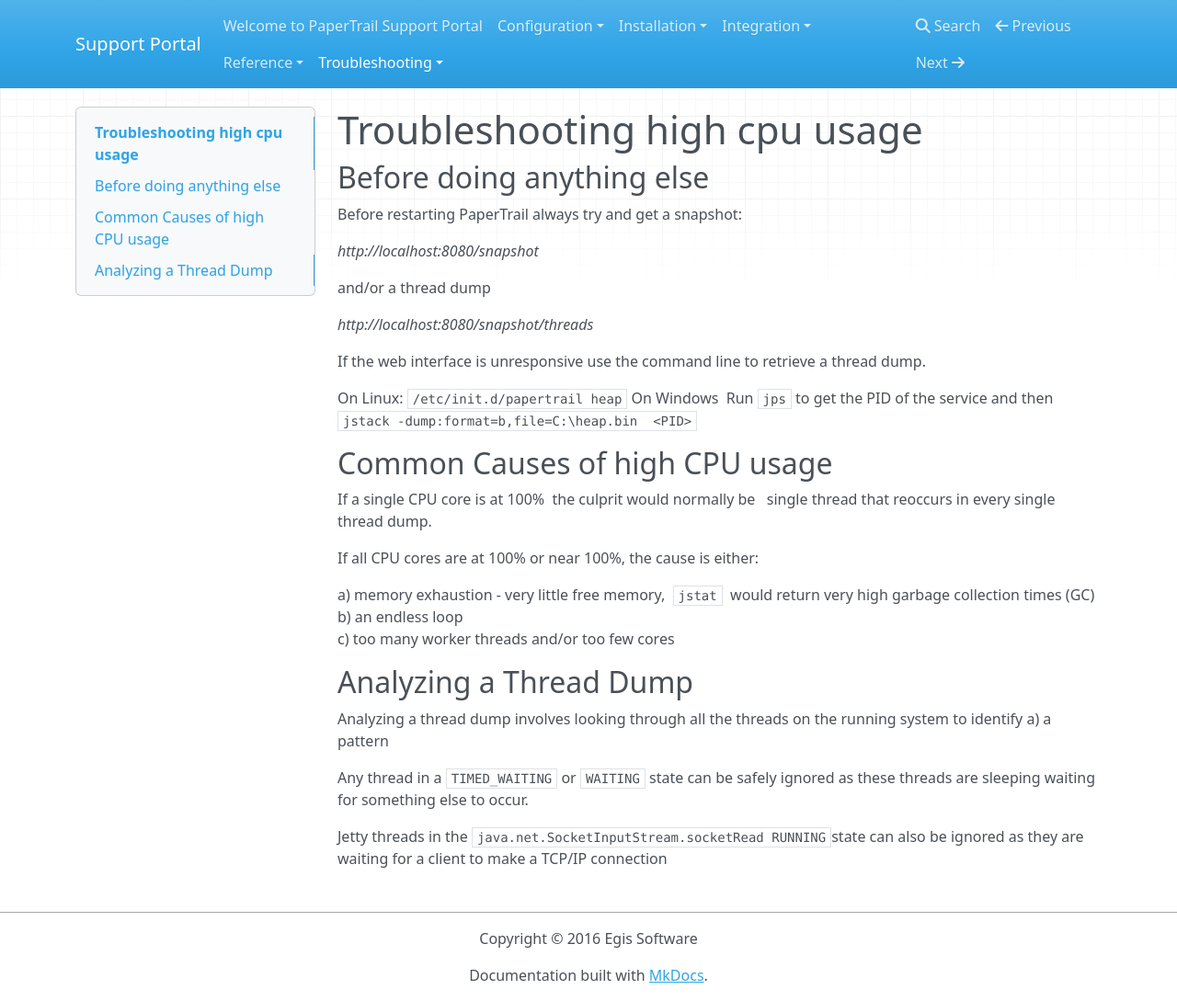
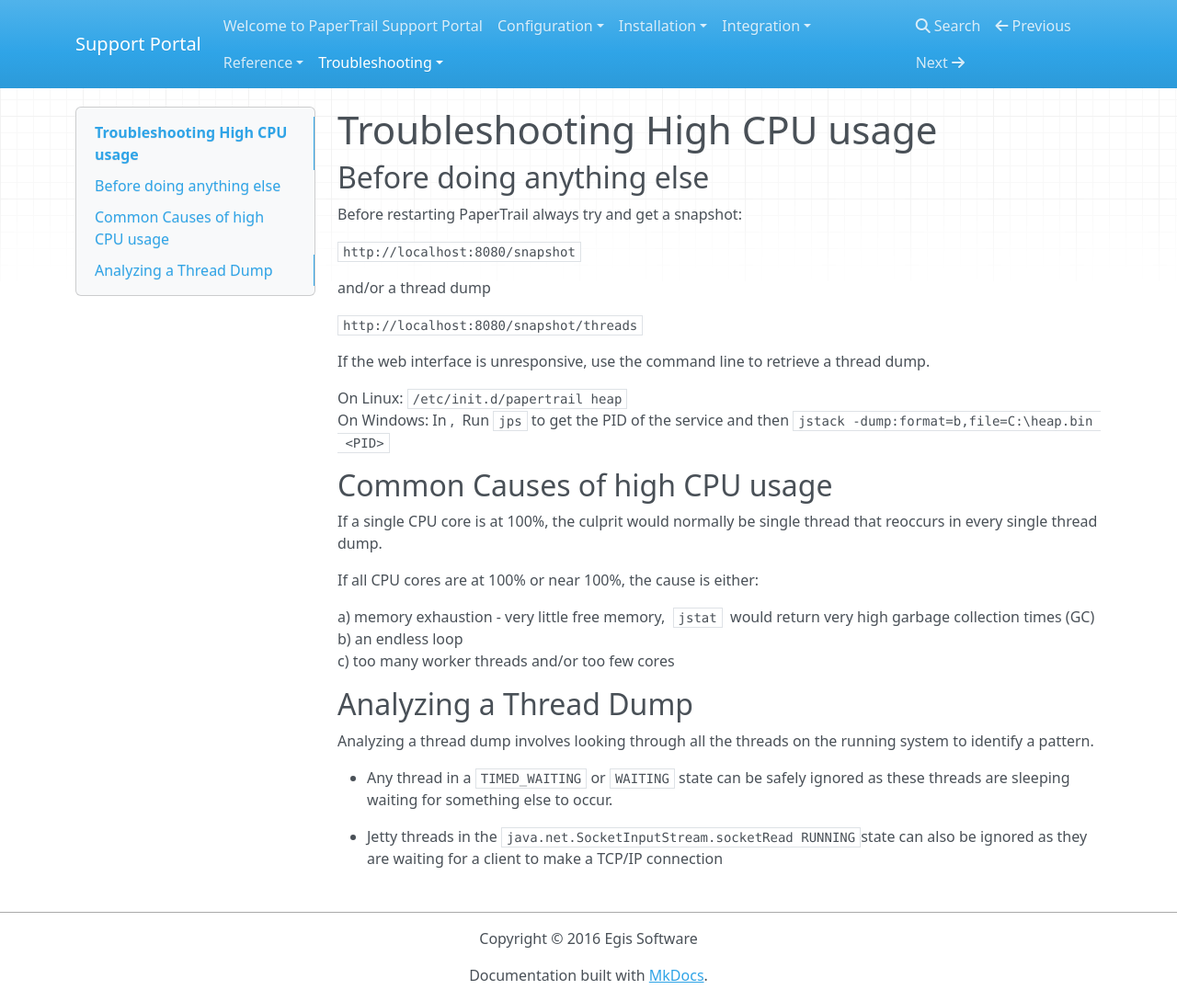
Before and after one commit to ryanegis/support-portal, an MkDocs documentation site: the page built from docs/Troubleshooting/cpu-usage.md, in a window 1280 px wide and 1089 px high. Shown: the whole window at 92% size. Built offline with MkDocs 1.6.1, drawn with Linux system fonts in a browser that asks for light colours; nearby versions of some CDN libraries; old or Windows-style settings are respelled for this version of MkDocs.

```diff
--- a/docs/Troubleshooting/cpu-usage.md
+++ b/docs/Troubleshooting/cpu-usage.md
@@ -1,28 +1,25 @@
-Troubleshooting high cpu usage
-==============================
+# Troubleshooting High CPU usage
 
-Before doing anything else
---------------------------
+## Before doing anything else
+
 
 Before restarting PaperTrail always try and get a snapshot:
 
-*http://localhost:8080/snapshot*
+`http://localhost:8080/snapshot`
 
 and/or a thread dump
 
-*http://localhost:8080/snapshot/threads*
+`http://localhost:8080/snapshot/threads`
 
- If the web interface is unresponsive use the command line to retrieve a
+If the web interface is unresponsive, use the command line to retrieve a
 thread dump.
 
 On Linux: `/etc/init.d/papertrail heap`
-On Windows <Java Bin Directory>  Run `jps` to get the PID of the service and then `jstack -dump:format=b,file=C:\heap.bin  <PID>`
+On Windows: In <Java Bin Directory>,  Run `jps` to get the PID of the service and then `jstack -dump:format=b,file=C:\heap.bin  <PID>`
 
-Common Causes of high CPU usage
--------------------------------
+## Common Causes of high CPU usage
 
-If a single CPU core is at 100%  the culprit would normally be   single
-thread that reoccurs in every single thread dump.
+If a single CPU core is at 100%, the culprit would normally be single thread that reoccurs in every single thread dump.
 
 If all CPU cores are at 100% or near 100%, the cause is either:
 
@@ -32,15 +29,12 @@ b) an endless loop
 c) too many worker threads and/or too few cores
 
 
-Analyzing a Thread Dump
------------------------------
+## Analyzing a Thread Dump
 
 Analyzing a thread dump involves looking through all the threads on the
-running system to identify a) a pattern
+running system to identify a pattern.
 
-Any thread in a `TIMED_WAITING` or `WAITING` state can be safely ignored
+*  Any thread in a `TIMED_WAITING` or `WAITING` state can be safely ignored
 as these threads are sleeping waiting for something else to occur.
 
-Jetty threads in
-the `java.net.SocketInputStream.socketRead RUNNING `state can also be
-ignored as they are waiting for a client to make a TCP/IP connection
+*  Jetty threads in the `java.net.SocketInputStream.socketRead RUNNING `state can also be ignored as they are waiting for a client to make a TCP/IP connection
```
Also changed, not shown: docs/Troubleshooting/Performance.md (+10 -9 lines), docs/Troubleshooting/exceptions.md (+8 -5 lines).
